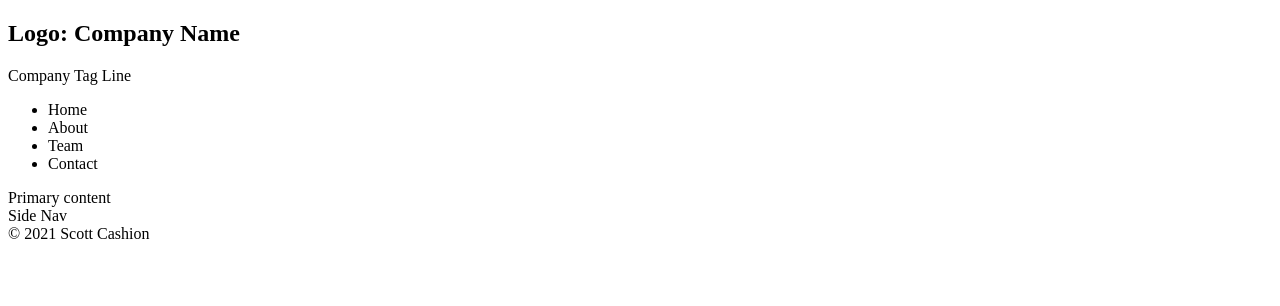
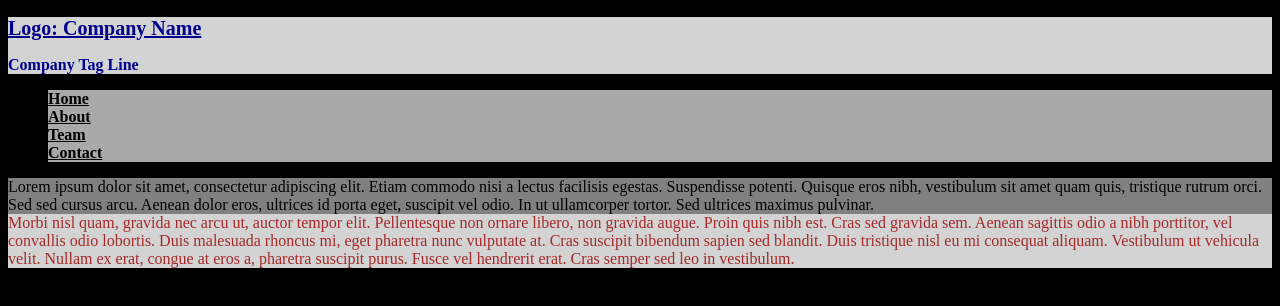
Before and after one commit to scash58/FED01StudioProject, a plain HTML site: page TestProject/index.html in a window 1280 px wide. Drawn offline with Linux system fonts and the light colour scheme.

Commit message:
Created a stylesheet and implemented styles in the website.

```diff
--- /dev/null
+++ b/TestProject/css/custom.css
@@ -0,0 +1,41 @@
+/*#region Index_Styling */
+
+/*
+    This is an external stylesheet.
+    Designed for mazimum reuse throught the site, linked in the <head> of the HTML pages.
+*/
+body {
+    background-color: black;
+}
+
+header {
+    background-color: lightgray;
+    font-weight: bold;
+    color: darkblue
+}
+
+main {
+    background-color: grey;
+}
+
+h1 {
+    color: darkblue;
+    font-size: 26px;
+}
+
+h2 {
+    text-decoration: underline;
+    font-weight: bold;
+    font-size: 20px;
+}
+
+header h1 {
+    color: darkblue;
+}
+
+footer {
+    font-style: italic;
+    font-size: 20px;
+}
+
+/*#endregion */
--- a/TestProject/index.html
+++ b/TestProject/index.html
@@ -6,21 +6,37 @@
     <meta name="description" content="Information about basic HTML tags" />
     <meta name="keywords" content="learning, html, website basics, FED1" />
     <meta name="author" content="Scott Cashion" />
+
+    <link href="css/custom.css" rel="stylesheet" />
+
+    <style>
+        .navListStyle {
+            font-weight: bold;
+            text-decoration: underline;
+            background-color: darkgrey;
+        }
+
+        #asideStyle {
+            background-color: lightgray;
+            color: brown;
+        }
+    </style>
+
 </head>
 <body>
     <header><h2>Logo: Company Name</h2><p>Company Tag Line</p></header>
     <nav>
         <ul>
-            <li>Home</li>
-            <li>About</li>
-            <li>Team</li>
-            <li>Contact</li>
+            <li class="navListStyle">Home</li>
+            <li class="navListStyle">About</li>
+            <li class="navListStyle">Team</li>
+            <li class="navListStyle">Contact</li>
         </ul>
     </nav>
     <main>
-        <section>Primary content</section>
-        <aside>Side Nav</aside>
+        <section>Lorem ipsum dolor sit amet, consectetur adipiscing elit. Etiam commodo nisi a lectus facilisis egestas. Suspendisse potenti. Quisque eros nibh, vestibulum sit amet quam quis, tristique rutrum orci. Sed sed cursus arcu. Aenean dolor eros, ultrices id porta eget, suscipit vel odio. In ut ullamcorper tortor. Sed ultrices maximus pulvinar.</section>
+        <aside id="asideStyle">Morbi nisl quam, gravida nec arcu ut, auctor tempor elit. Pellentesque non ornare libero, non gravida augue. Proin quis nibh est. Cras sed gravida sem. Aenean sagittis odio a nibh porttitor, vel convallis odio lobortis. Duis malesuada rhoncus mi, eget pharetra nunc vulputate at. Cras suscipit bibendum sapien sed blandit. Duis tristique nisl eu mi consequat aliquam. Vestibulum ut vehicula velit. Nullam ex erat, congue at eros a, pharetra suscipit purus. Fusce vel hendrerit erat. Cras semper sed leo in vestibulum.</aside>
     </main>
-    <footer>&copy; 2021 Scott Cashion</footer>
+    <footer>&copy; Copyright 2021 Scott Cashion</footer>
 </body>
 </html>
```
Also changed, not shown: 1 other file.
